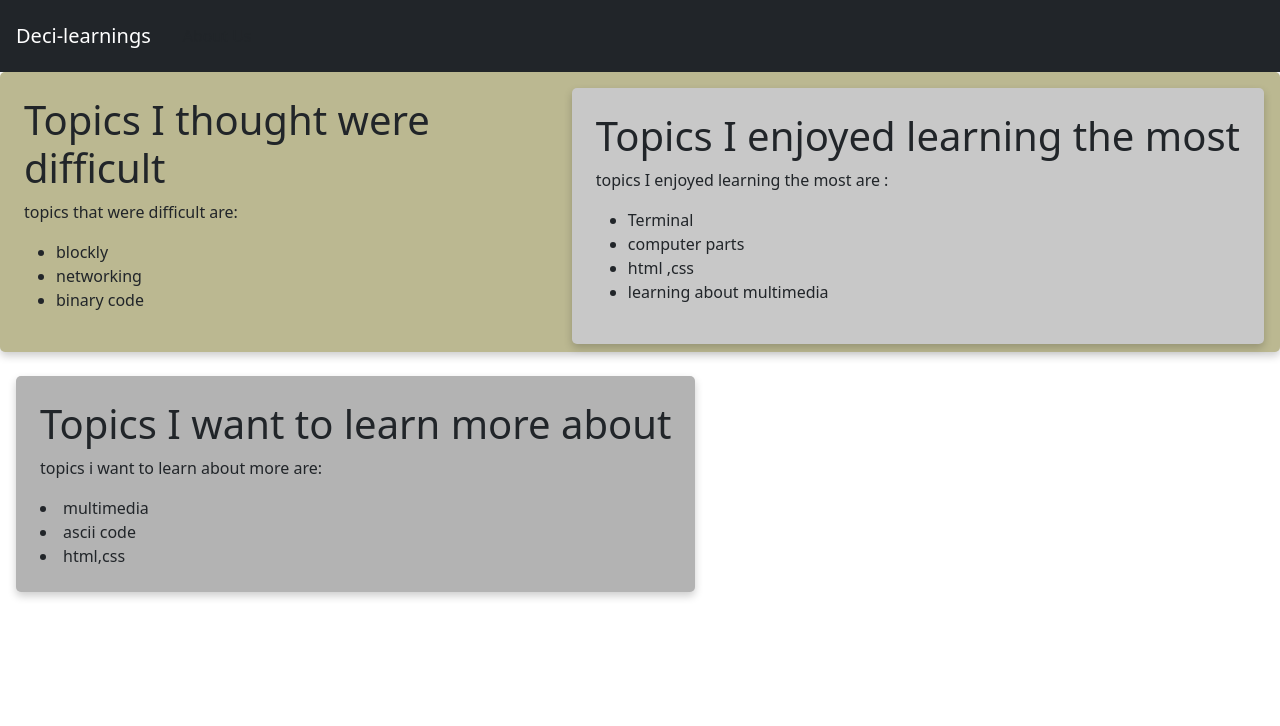
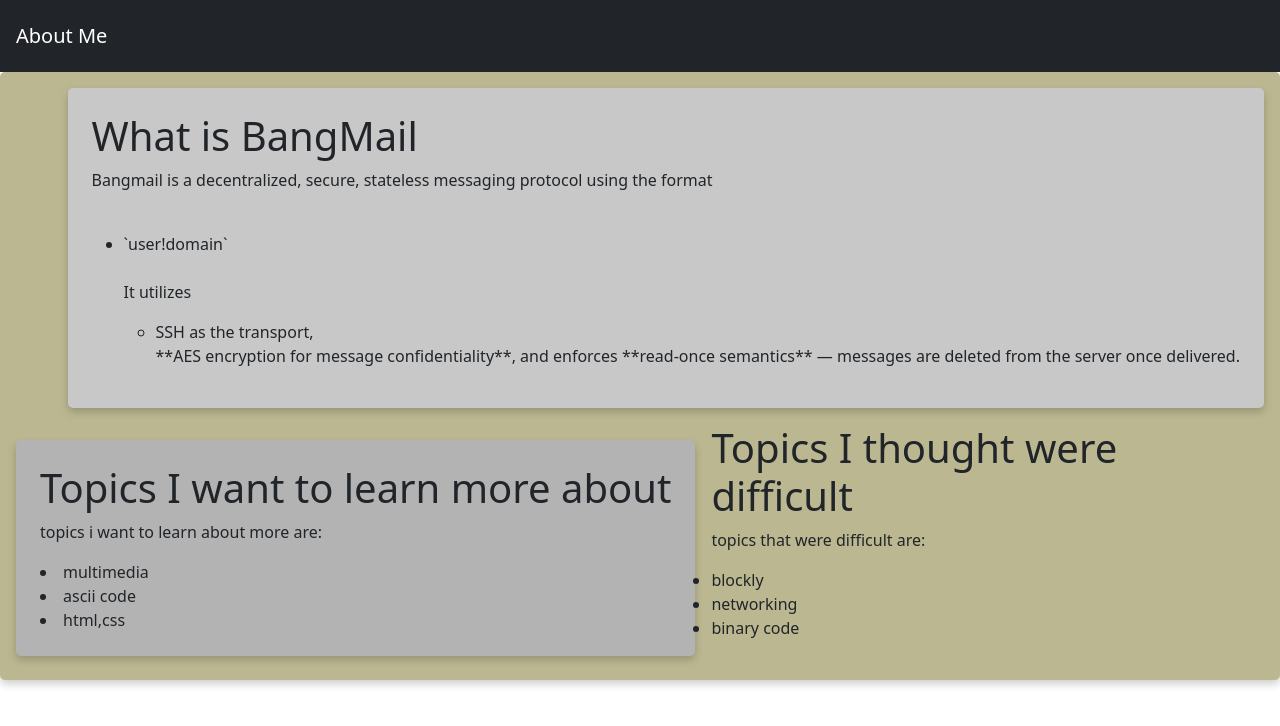
Before and after one commit to Hamza-web-apps/www.bangmail, a plain HTML site: page index.html in a window 1280 px wide. Drawn offline with nearby package versions, Linux system fonts and the light colour scheme.

Commit message:
Update index.html

```diff
--- a/index.html
+++ b/index.html
@@ -3,25 +3,28 @@
 <head>
     <meta charset="UTF-8">
     <meta name="viewport" content="width=device-width, initial-scale=1.0">
-    <title>Deci learnings</title>
+    <title>Bangmail</title>
     <link rel="stylesheet" href="style.css">
     <link href="https://cdn.jsdelivr.net/npm/bootstrap@5.1.3/dist/css/bootstrap.min.css" rel="stylesheet" integrity="sha384-1BmE4kWBq78iYhFldvKuhfTAU6auU8tT94WrHftjDbrCEXSU1oBoqyl2QvZ6jIW3" crossorigin="anonymous">
 	<script src="https://cdn.jsdelivr.net/npm/bootstrap@5.1.3/dist/js/bootstrap.bundle.min.js" integrity="sha384-ka7Sk0Gln4gmtz2MlQnikT1wXgYsOg+OMhuP+IlRH9sENBO0LRn5q+8nbTov4+1p" crossorigin="anonymous"></script>
 </head>
 <body>
     	<nav class="navbar navbar-expand-lg navbar-dark bg-dark p-3">
-	      <a class="navbar-brand" href="./index.html"">Deci-learnings</a>
-                <a class="dropdown-item" href="./contact.html">About Us</a>
+	      <a class="navbar-brand" href="./index.html"">About Me</a>
+              <a class="dropdown-item" href="./contact.html">About Us</a>
 	    </nav>
     <div class="card1">
-    <h1>Topics I enjoyed learning the most</h1>
-    <p>topics I enjoyed learning the most are :     </p>
-    <ul>
-    <li>Terminal</li>
-    <li>computer parts</li>
-    <li>html ,css</li>
-    <li>learning about multimedia</li>
-    </ul>
+    <h1>What is BangMail</h1>
+    <p>  Bangmail is a decentralized, secure, stateless messaging protocol using the format </p>
+	    <br> <ul>
+	    <li>`user!domain`</li> <Br>
+	  <p>  It utilizes </p>
+		<ul>
+			<li> SSH as the transport, </li>
+			**AES encryption for message confidentiality**, and enforces **read-once semantics** — messages are deleted from the server once delivered.
+
+
+		</ul>
 
 </div>
 <div class="card2">
```
